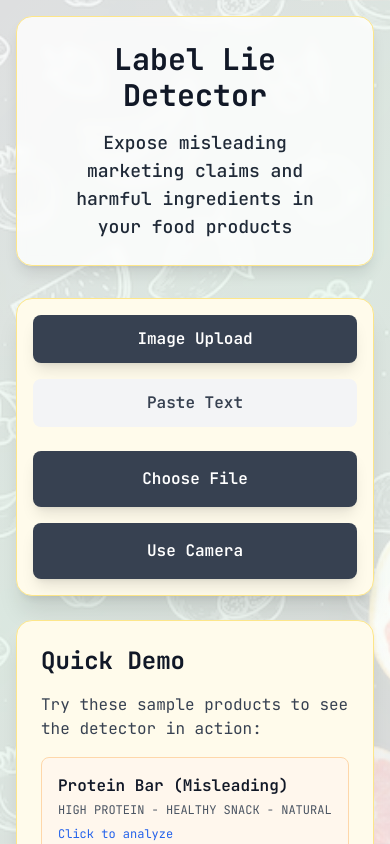
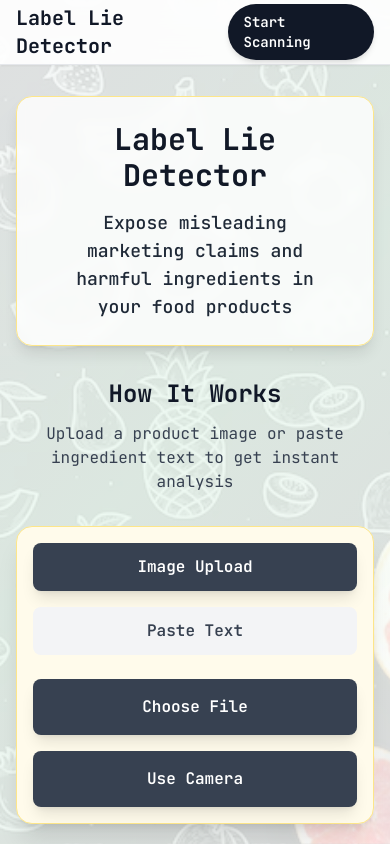
Before and after one commit to parthCJ/Label-Lie-Detector, a Next.js app: page / in a window 390 px wide. Shown: the top 844 px of the page. Built offline with nearby package versions, Linux system fonts and the light colour scheme.

Commit message:
Add professional navigation bar - Create fixed navbar with logo, nav links, and CTA button - Add smooth scroll navigation with section IDs - Implement responsive design for navbar - Add proper spacing for fixed navbar

```diff
--- a/app/page.tsx
+++ b/app/page.tsx
@@ -1,6 +1,7 @@
 'use client'
 
 import { useState } from 'react'
+import Navbar from '@/components/Navbar'
 import ImageUploader from '@/components/ImageUploader'
 import AnalysisResults from '@/components/AnalysisResults'
 import QuickDemo from '@/components/QuickDemo'
@@ -93,8 +94,12 @@ export default function Home() {
   }
 
   return (
-    <main className="min-h-screen relative z-10">
-      <div className="container mx-auto px-4 sm:px-6 lg:px-8 py-4 sm:py-8">
+    <>
+      <Navbar />
+      <main className="min-h-screen relative z-10 pt-16 sm:pt-20">
+        <div className="container mx-auto px-4 sm:px-6 lg:px-8 py-8 sm:py-12">
+          {/* About Section */}
+          <section id="about" className="scroll-mt-20">
             <header className="text-center mb-8 sm:mb-12 bg-white/80 backdrop-blur-sm rounded-2xl p-6 shadow-lg border border-amber-200">
               <h1 className="text-3xl sm:text-4xl md:text-5xl font-bold text-gray-900 mb-4">
                 Label Lie Detector
@@ -103,7 +108,18 @@ export default function Home() {
                 Expose misleading marketing claims and harmful ingredients in your food products
               </p>
             </header>
+          </section>
 
+          {/* Features Section */}
+          <section id="features" className="scroll-mt-20 mb-8 sm:mb-12">
+            <div className="max-w-3xl mx-auto text-center mb-8">
+              <h2 className="text-2xl sm:text-3xl font-bold text-gray-900 mb-3">How It Works</h2>
+              <p className="text-gray-700">Upload a product image or paste ingredient text to get instant analysis</p>
+            </div>
+          </section>
+
+          {/* Scan Section */}
+          <section id="scan" className="scroll-mt-20">
             <div className="max-w-6xl mx-auto">
               <ImageUploader
                 onImageUpload={handleAnalysis}
@@ -111,10 +127,11 @@ export default function Home() {
                 loading={loading}
               />
 
+              {/* Demo Section */}
               {!analysis && !loading && (
-            <>
+                <div id="demo" className="scroll-mt-20">
                   <QuickDemo onSelectSample={handleTextAnalysis} />
-            </>
+                </div>
               )}
 
               {error && (
@@ -134,7 +151,9 @@ export default function Home() {
                 <AnalysisResults analysis={analysis} onReset={resetAnalysis} />
               )}
             </div>
+          </section>
         </div>
       </main>
+    </>
   )
 }
--- /dev/null
+++ b/components/Navbar.tsx
@@ -0,0 +1,41 @@
+'use client'
+
+export default function Navbar() {
+  return (
+    <nav className="fixed top-0 left-0 right-0 z-50 bg-white/90 backdrop-blur-md border-b border-gray-200 shadow-sm">
+      <div className="container mx-auto px-4 sm:px-6 lg:px-8">
+        <div className="flex items-center justify-between h-16 sm:h-20">
+          {/* Logo/Brand */}
+          <div className="flex items-center">
+            <h1 className="text-xl sm:text-2xl font-bold text-gray-900">
+              Label Lie Detector
+            </h1>
+          </div>
+
+          {/* Navigation Links - Hidden on mobile, shown on tablet+ */}
+          <div className="hidden md:flex items-center space-x-8">
+            <a href="#about" className="text-gray-700 hover:text-gray-900 font-medium transition-colors">
+              About
+            </a>
+            <a href="#features" className="text-gray-700 hover:text-gray-900 font-medium transition-colors">
+              How It Works
+            </a>
+            <a href="#demo" className="text-gray-700 hover:text-gray-900 font-medium transition-colors">
+              Demo
+            </a>
+          </div>
+
+          {/* CTA Button */}
+          <div className="flex items-center">
+            <a
+              href="#scan"
+              className="bg-gray-900 hover:bg-gray-800 text-white px-4 sm:px-6 py-2 sm:py-2.5 rounded-full font-semibold transition-all shadow-md text-sm sm:text-base"
+            >
+              Start Scanning
+            </a>
+          </div>
+        </div>
+      </div>
+    </nav>
+  )
+}
```
Lines whose indentation alone changed are shown as unchanged.
